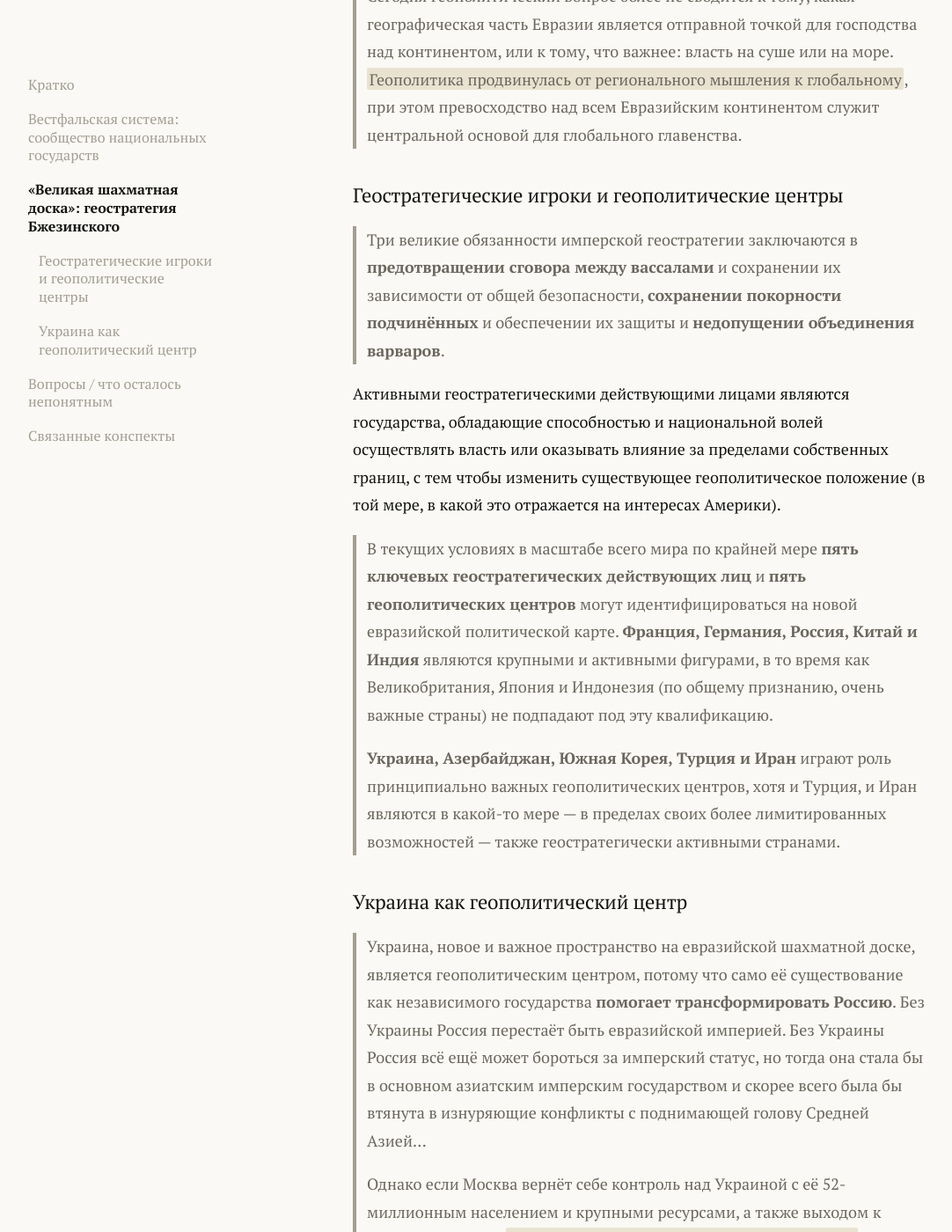
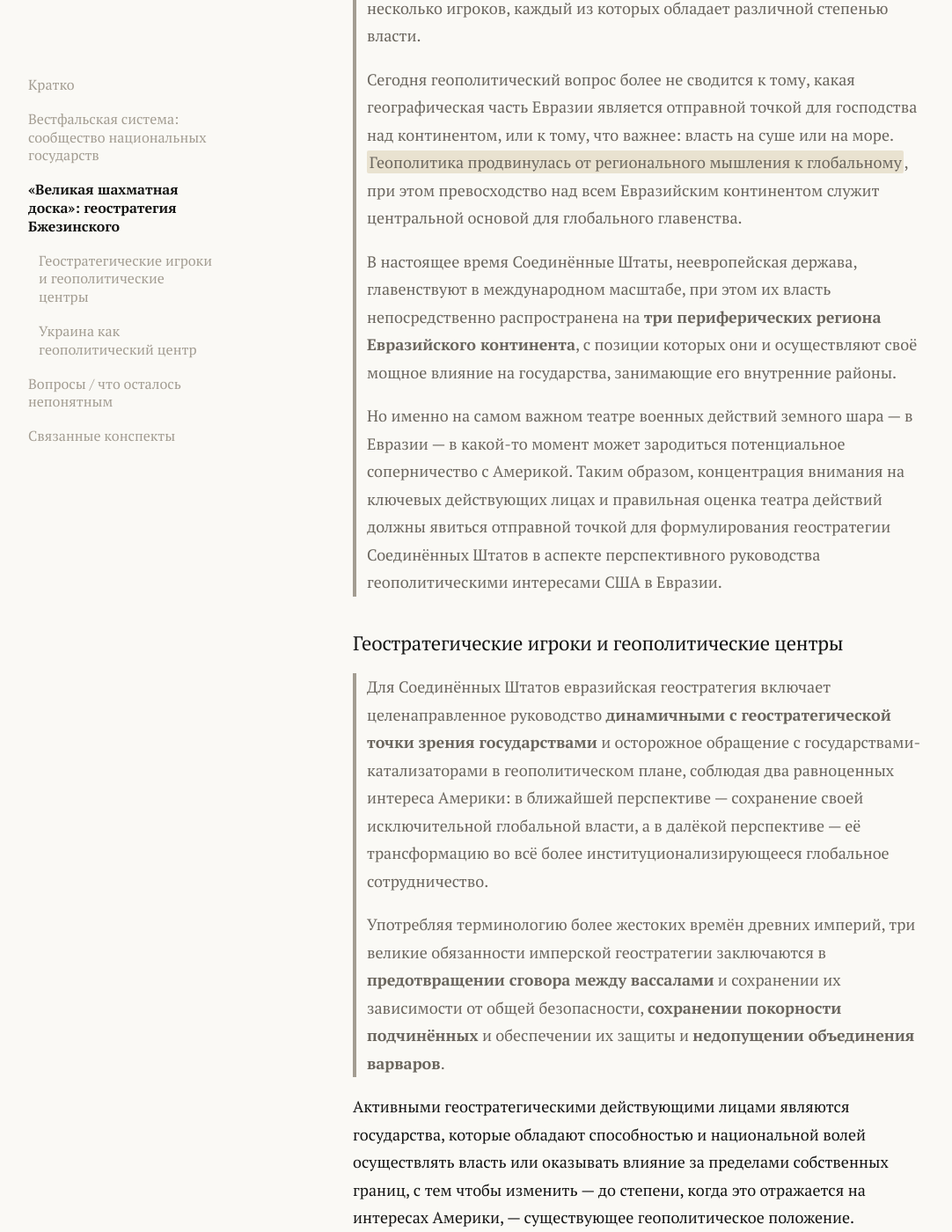
Before and after one commit to KseniaLapushka/phylosophie, an MkDocs documentation site: the page built from docs/miroporyadki/zanyatie-03-mirovoy-poryadok-segodnya.md, in a window 1280 px wide and 1400 px high, scrolled down 3316 px. Shown: the whole window at 88% size, without its empty margins (34-1116 px from the left). Built offline with MkDocs 1.6.1 and Material for MkDocs 9.7.7, drawn with Linux system fonts in a browser that asks for light colours; comment, search, counter and statistics services are not loaded; some of the changed text lies outside the part shown.

Commit message:
Restore missing Kissinger/Brzezinski passages in Миропорядки занятие 3 for full fidelity
Co-Authored-By: Claude Sonnet 5 <noreply@anthropic.com>

```diff
--- a/docs/miroporyadki/zanyatie-03-mirovoy-poryadok-segodnya.md
+++ b/docs/miroporyadki/zanyatie-03-mirovoy-poryadok-segodnya.md
@@ -105,25 +108,51 @@ title: Занятие 3. Миропорядок сегодня — новые т
 > или на море. ==Геополитика продвинулась от регионального мышления к
 > глобальному==, при этом превосходство над всем Евразийским
 > континентом служит центральной основой для глобального главенства.
+>
+> В настоящее время Соединённые Штаты, неевропейская держава,
+> главенствуют в международном масштабе, при этом их власть
+> непосредственно распространена на **три периферических региона
+> Евразийского континента**, с позиции которых они и осуществляют своё
+> мощное влияние на государства, занимающие его внутренние районы.
+>
+> Но именно на самом важном театре военных действий земного шара — в
+> Евразии — в какой-то момент может зародиться потенциальное
+> соперничество с Америкой. Таким образом, концентрация внимания на
+> ключевых действующих лицах и правильная оценка театра действий
+> должны явиться отправной точкой для формулирования геостратегии
+> Соединённых Штатов в аспекте перспективного руководства
+> геополитическими интересами США в Евразии.
 
 ### Геостратегические игроки и геополитические центры
 
-> Три великие обязанности имперской геостратегии заключаются в
+> Для Соединённых Штатов евразийская геостратегия включает
+> целенаправленное руководство **динамичными с геостратегической
+> точки зрения государствами** и осторожное обращение с
+> государствами-катализаторами в геополитическом плане, соблюдая два
+> равноценных интереса Америки: в ближайшей перспективе — сохранение
+> своей исключительной глобальной власти, а в далёкой перспективе — её
+> трансформацию во всё более институционализирующееся глобальное
+> сотрудничество.
+>
+> Употребляя терминологию более жестоких времён древних империй, три
+> великие обязанности имперской геостратегии заключаются в
 > **предотвращении сговора между вассалами** и сохранении их
 > зависимости от общей безопасности, **сохранении покорности
 > подчинённых** и обеспечении их защиты и **недопущении объединения
 > варваров**.
 
 Активными геостратегическими действующими лицами являются
-государства, обладающие способностью и национальной волей осуществлять
-власть или оказывать влияние за пределами собственных границ, с тем
-чтобы изменить существующее геополитическое положение (в той мере, в
-какой это отражается на интересах Америки).
+государства, которые обладают способностью и национальной волей
+осуществлять власть или оказывать влияние за пределами собственных
+границ, с тем чтобы изменить — до степени, когда это отражается на
+интересах Америки, — существующее геополитическое положение.
 
 > В текущих условиях в масштабе всего мира по крайней мере **пять
 > ключевых геостратегических действующих лиц** и **пять
-> геополитических центров** могут идентифицироваться на новой
-> евразийской политической карте. **Франция, Германия, Россия, Китай и
+> геополитических центров** (при этом два последних, возможно, также
+> частично квалифицируются как действующие лица) могут
+> идентифицироваться на новой евразийской политической карте.
+> **Франция, Германия, Россия, Китай и
 > Индия** являются крупными и активными фигурами, в то время как
 > Великобритания, Япония и Индонезия (по общему признанию, очень важные
 > страны) не подпадают под эту квалификацию.
@@ -141,7 +170,15 @@ title: Занятие 3. Миропорядок сегодня — новые т
 > Без Украины Россия перестаёт быть евразийской империей. Без Украины
 > Россия всё ещё может бороться за имперский статус, но тогда она стала
 > бы в основном азиатским имперским государством и скорее всего была бы
-> втянута в изнуряющие конфликты с поднимающей голову Средней Азией...
+> втянута в изнуряющие конфликты с поднимающей голову Средней Азией,
+> которая, произойди такое, была бы обижена в связи с утратой недавней
+> независимости и получила бы поддержку со стороны дружественных ей
+> исламских государств Юга.
+>
+> Китай, похоже, также воспротивился бы любого рода реставрации
+> российского доминирования над Средней Азией, учитывая возрастающий
+> интерес к недавно получившим независимость государствам этого
+> региона.
 >
 > Однако если Москва вернёт себе контроль над Украиной с её
 > 52-миллионным населением и крупными ресурсами, а также выходом к
@@ -153,6 +190,17 @@ title: Занятие 3. Миропорядок сегодня — новые т
 >
 > — Збигнев Бжезинский, *Великая шахматная доска*, [Глава 2]
 
+> Для США пришло время выработать и применять комплексную,
+> всеобъемлющую и долгосрочную геостратегию по отношению ко всей
+> Евразии. Эта необходимость вытекает из взаимодействия двух
+> фундаментальных реальностей: Америка в настоящее время является
+> единственной супердержавой, а Евразия — центральной ареной мира.
+> ==Следовательно, изменение в соотношении сил на Евразийском
+> континенте будет иметь решающее значение для мирового главенства
+> Америки, а также для её исторического наследия.==
+>
+> — Збигнев Бжезинский, *Великая шахматная доска*, [Заключение]
+
 ## Вопросы / что осталось непонятным
 
 - [ ] ...
```
Also changed, not shown: other parts of docs/miroporyadki/zanyatie-03-mirovoy-poryadok-segodnya.md (+4 -1 lines).
